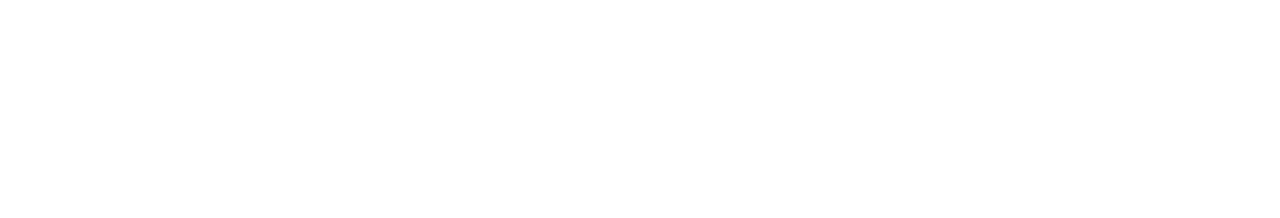
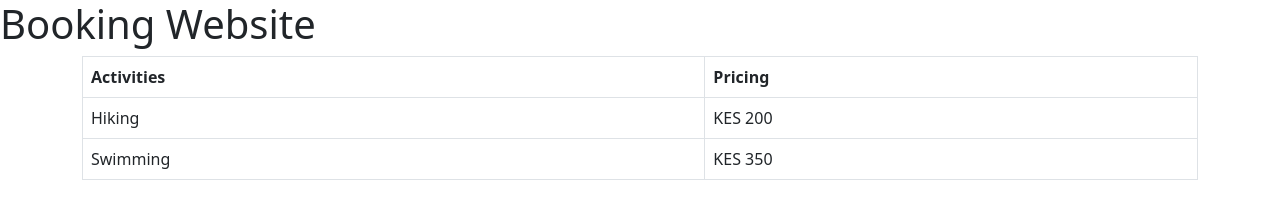
Before and after one commit to WGathagu/webpage_example, a plain HTML site: page index.html in a window 1280 px wide. Drawn offline with Linux system fonts and the light colour scheme.

Commit message:
add table with booking activities

```diff
--- a/index.html
+++ b/index.html
@@ -7,6 +7,21 @@
         <link href="css/bootstrap.css" rel="stylesheet" type="text/css">
     </head>
     <body>
+        <h1>Booking Website</h1>
+            <div class="container">
+                <table class="table table-bordered table-hover">
+                    <th>Activities</th>
+                    <th>Pricing</th>
+                    <tr>
+                        <td>Hiking</td>
+                        <td>KES 200</td>
+                    </tr>
+                    <tr>
+                        <td>Swimming</td>
+                        <td>KES 350</td>
+                    </tr>
+                </table>
+            </div>
 
     </body>
 </html>
```
